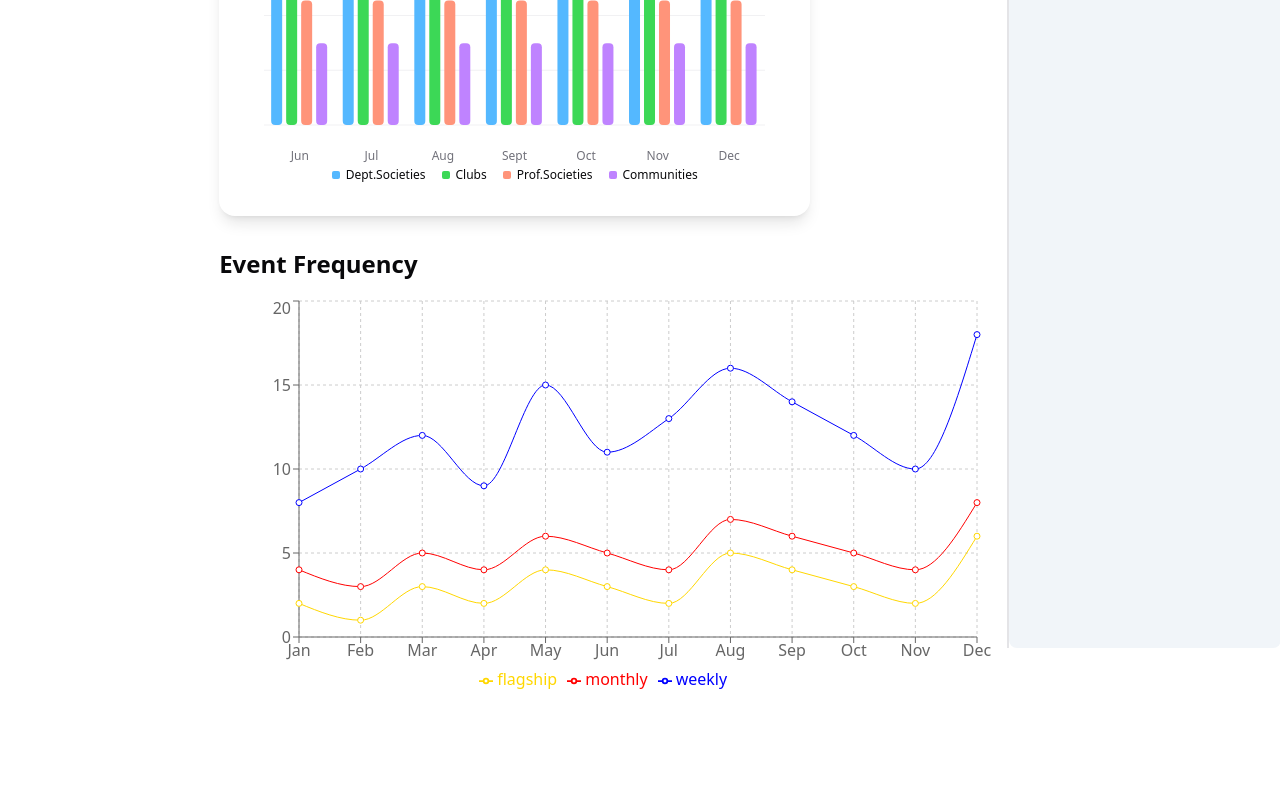
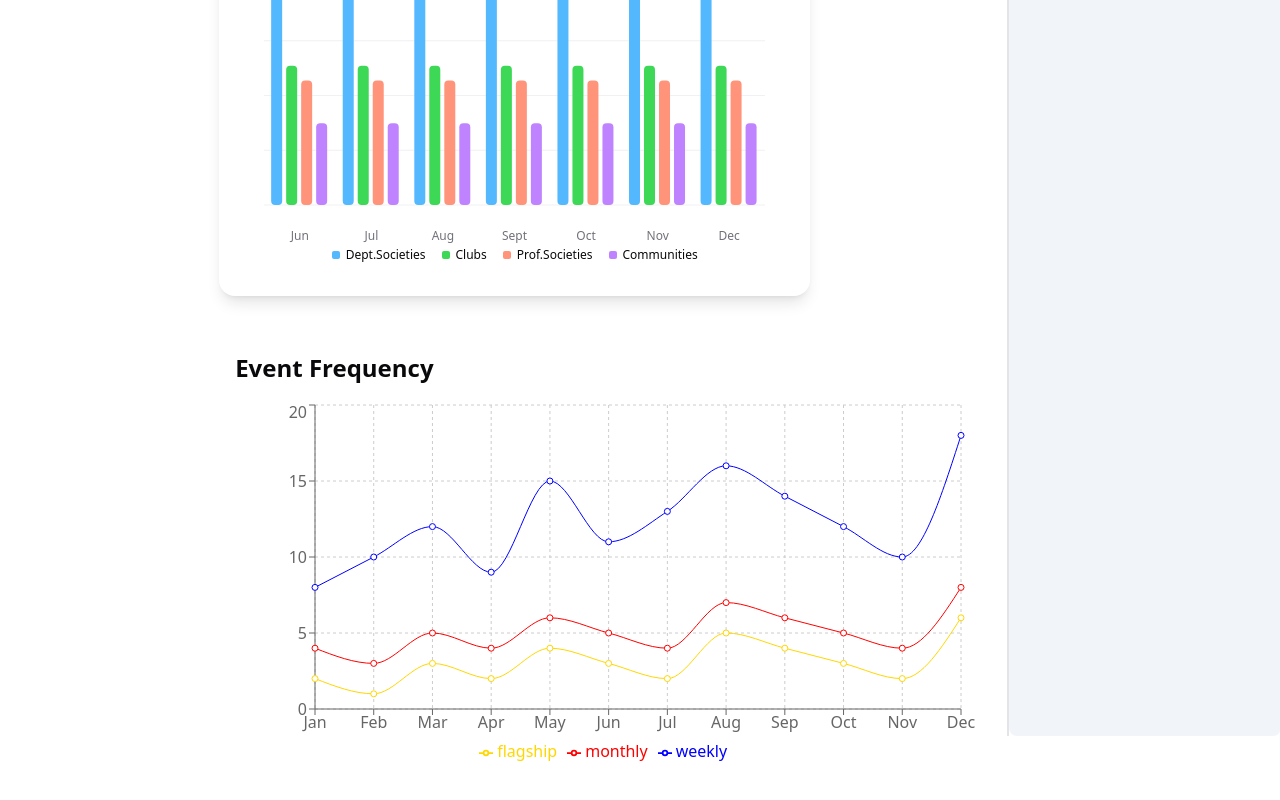
Before and after one commit to paldebarun/cu-dashboardV2, a Next.js app: page /centralOffice in a window 1280 px wide. Shown: the part 1181-1981 px from the top of the page. Before the commit the page ends 1877 px from the top, so only its background shows below. Built offline with nearby package versions, Linux system fonts and the light colour scheme.

Commit message:
editted the graph's alignment

```diff
--- a/app/centralOffice/page.tsx
+++ b/app/centralOffice/page.tsx
@@ -582,7 +582,7 @@ const Page = () => {
           </div>
         </div>
 
-        <div className='w-full flex flex-col '>
+        <div className='w-full flex flex-col py-20'>
           <div className='Navbar flex w-full h-[100px]  items-center justify-between px-3'>
             <div className='flex gap-2 px-5 py-5 h-[60px] bg-[#F9FAFB] rounded-2xl'>
               <Image src={search} alt="search" className='w-[24px] h-[24px]' />
@@ -750,7 +750,7 @@ const Page = () => {
     </BarChart>
   </ChartContainer>
          </div>
-         <div className="w-full h-[400px] mt-8">
+         <div className="w-full h-[400px] mt-10  p-4">
       <h2 className="text-2xl font-bold mb-4">Event Frequency</h2>
       <ResponsiveContainer width="100%" height="100%">
         <LineChart
```
